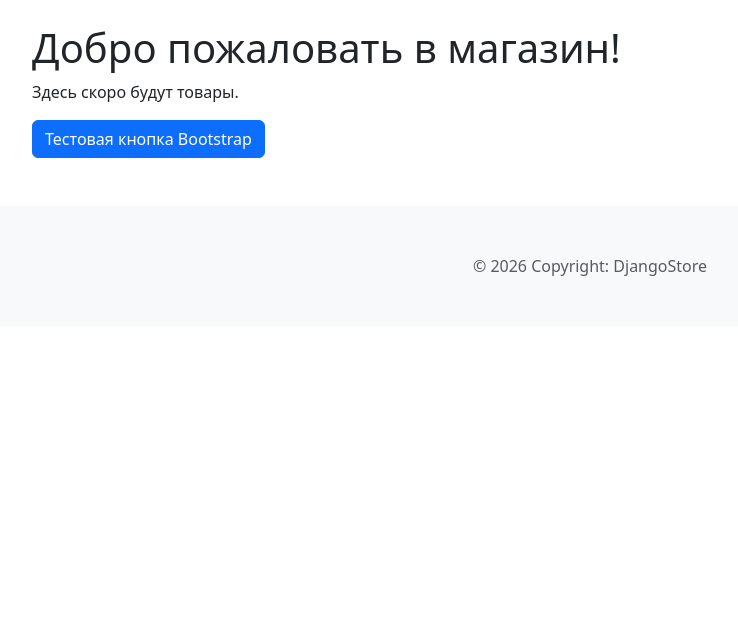
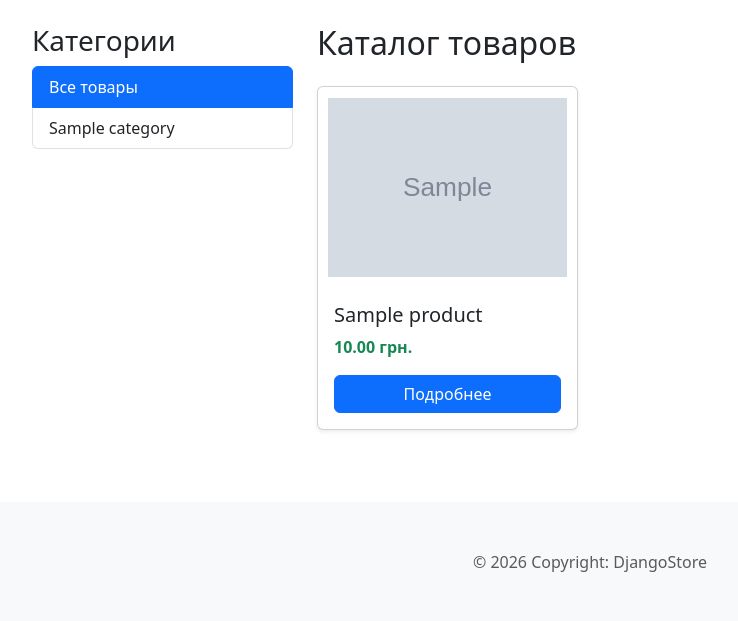
Before and after one commit to ahettt/dj_store, a Django app: page / in a window 1280 px wide. Shown: the part 56-677 px from the top of the page, without its empty margins (50-788 px from the left). Run offline with Django 5.2, Linux system fonts and the light colour scheme; tables that the repository leaves empty hold one stand-in row (values such as "Sample post"); grey boxes marked "Sample" are stand-in pictures.

Commit message:
Implemented a product list with category filtering and template visualization

```diff
--- a/store/models.py
+++ b/store/models.py
@@ -1,4 +1,5 @@
 from django.db import models
+from django.urls import reverse
 
 class Category(models.Model):
     name = models.CharField(max_length=200, verbose_name="Название категории")
@@ -7,6 +8,9 @@ class Category(models.Model):
     class Meta:
         verbose_name = "Категория"
         verbose_name_plural = "Категории"
+
+    def get_absolute_url(self):
+        return reverse('store:product_list_by_category', args=[self.slug])
 
     def __str__(self):
         return self.name
@@ -28,5 +32,8 @@ class Product(models.Model):
         verbose_name_plural = "Товары"
         ordering = ('-created',)
 
+    def get_absolute_url(self):
+        return reverse('store:product_detail', args=[self.id, self.slug])
+
     def __str__(self):
         return self.name
--- a/store/urls.py
+++ b/store/urls.py
@@ -5,4 +5,5 @@ app_name = 'store'
 
 urlpatterns = [
     path('', views.product_list, name='product_list'),
+    path('<slug:category_slug>/', views.product_list, name='product_list_by_category'),
 ]
--- a/store/views.py
+++ b/store/views.py
@@ -1,4 +1,19 @@
-from django.shortcuts import render
+from django.shortcuts import render, get_object_or_404
+from .models import Category, Product
 
-def product_list(request):
-    return render(request, 'store/product_list.html')
+def product_list(request, category_slug=None):
+    category = None
+    categories = Category.objects.all()
+    # Получаем все товары, которые есть в наличии
+    products = Product.objects.filter(available=True)
+
+    # Логика для фильтрации
+    if category_slug:
+        category = get_object_or_404(Category, slug=category_slug)
+        products = products.filter(category=category)
+
+    return render(request, 'store/product_list.html', {
+        'category': category,
+        'categories': categories,
+        'products': products
+    })
--- a/templates/store/product_list.html
+++ b/templates/store/product_list.html
@@ -1,9 +1,54 @@
 {% extends "base.html" %}
+{% load static %}
 
-{% block title %}Каталог товаров{% endblock %}
+{% block title %}
+    {% if category %}{{ category.name }}{% else %}Все товары{% endif %}
+{% endblock %}
 
 {% block content %}
-    <h1>Добро пожаловать в магазин!</h1>
-    <p>Здесь скоро будут товары.</p>
-    <button class="btn btn-primary">Тестовая кнопка Bootstrap</button>
+<div class="row mt-4">
+    <div class="col-md-3">
+        <h3>Категории</h3>
+        <div class="list-group">
+            <a href="{% url 'store:product_list' %}" class="list-group-item list-group-item-action {% if not category %}active{% endif %}">
+                Все товары
+            </a>
+            {% for c in categories %}
+                <a href="{{ c.get_absolute_url }}" class="list-group-item list-group-item-action {% if category.slug == c.slug %}active{% endif %}">
+                    {{ c.name }}
+                </a>
+            {% endfor %}
+        </div>
+    </div>
+
+    <div class="col-md-9">
+        <h2 class="mb-4">
+            {% if category %}{{ category.name }}{% else %}Каталог товаров{% endif %}
+        </h2>
+
+        <div class="row">
+            {% for product in products %}
+                <div class="col-md-4 mb-4">
+                    <div class="card h-100 shadow-sm">
+                        {% if product.image %}
+                            <img src="{{ product.image.url }}" class="card-img-top" alt="{{ product.name }}" style="height: 200px; object-fit: contain; padding: 10px;">
+                        {% else %}
+                            <img src="{% static 'img/no_image.png' %}" class="card-img-top" alt="Нет фото">
+                        {% endif %}
+
+                        <div class="card-body">
+                            <h5 class="card-title text-truncate">{{ product.name }}</h5>
+                            <p class="card-text text-success fw-bold">{{ product.price }} грн.</p>
+                            <a href="#" class="btn btn-primary w-100">Подробнее</a>
+                        </div>
+                    </div>
+                </div>
+            {% empty %}
+                <div class="col-12">
+                    <p>Товаров пока нет.</p>
+                </div>
+            {% endfor %}
+        </div>
+    </div>
+</div>
 {% endblock %}
```
